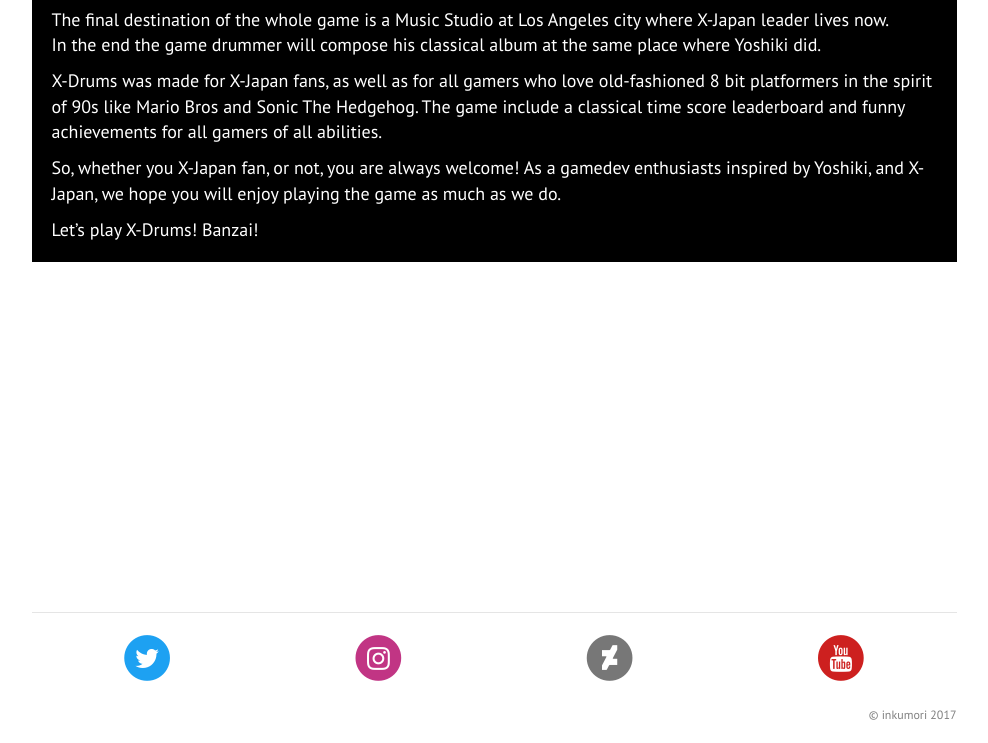
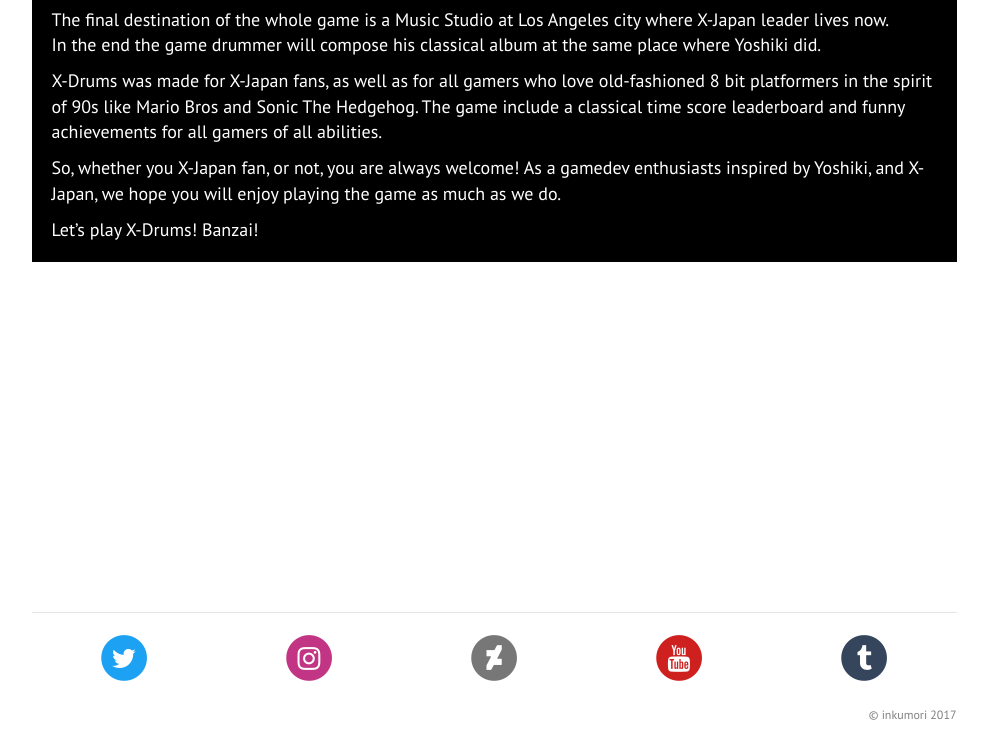
Before and after one commit to inkumori/inkumori.github.io, a plain HTML site: page index.html in a window 1280 px wide. Shown: the part 984-1727 px from the top of the page, without its empty margins (146-1134 px from the left). Drawn offline with nearby package versions, Linux system fonts and the light colour scheme; a script that the page names is missing.

Commit message:
[+]added tumblr icon and link

```diff
--- a/index.html
+++ b/index.html
@@ -131,7 +131,7 @@
                 </span>
           </li>
 
-             <li class="devianart icon">
+             <li class="deviantart icon">
             <span class="fa-stack fa-lg">
               <i class="fa fa-circle fa-stack-2x"></i>
                 <a href="http://x-drums.deviantart.com/" target="_blank" rel="nofollow">
@@ -145,6 +145,15 @@
               <i class="fa fa-circle fa-stack-2x"></i>
                 <a href="https://www.youtube.com/channel/UCD2S2DKqijK_JKNvPieDCdA" target="_blank">
               <i class="fa fa-youtube  fa-stack-1x fa-inverse"></i>
+                </a>
+            </span>
+          </li>
+
+            <li class="tumblr icon">
+            <span class="fa-stack fa-lg">
+              <i class="fa fa-circle fa-stack-2x"></i>
+                <a href="https://x-drums.tumblr.com/" target="_blank">
+              <i class="fa fa-tumblr fa-stack-1x fa-inverse"></i>
                 </a>
             </span>
           </li>
@@ -165,19 +174,6 @@
             </span>
           </li>
 
-          <li class="tumblr icon">
-            <span class="fa-stack fa-lg">
-              <i class="fa fa-circle fa-stack-2x"></i>
-              <i class="fa fa-tumblr fa-stack-1x fa-inverse"></i>
-            </span>
-          </li>
-
-          <li class="odnoklassniki icon">
-            <span class="fa-stack fa-lg">
-              <i class="fa fa-circle fa-stack-2x"></i>
-              <i class="fa fa-odnoklassniki fa-stack-1x fa-inverse"></i>
-            </span>
-          </li>
 -->
         </ul>
           <div class="email"> © inkumori 2017
```
Also changed, not shown: index-jp.html (+9 -13 lines), index-ru.html (+9 -13 lines).
